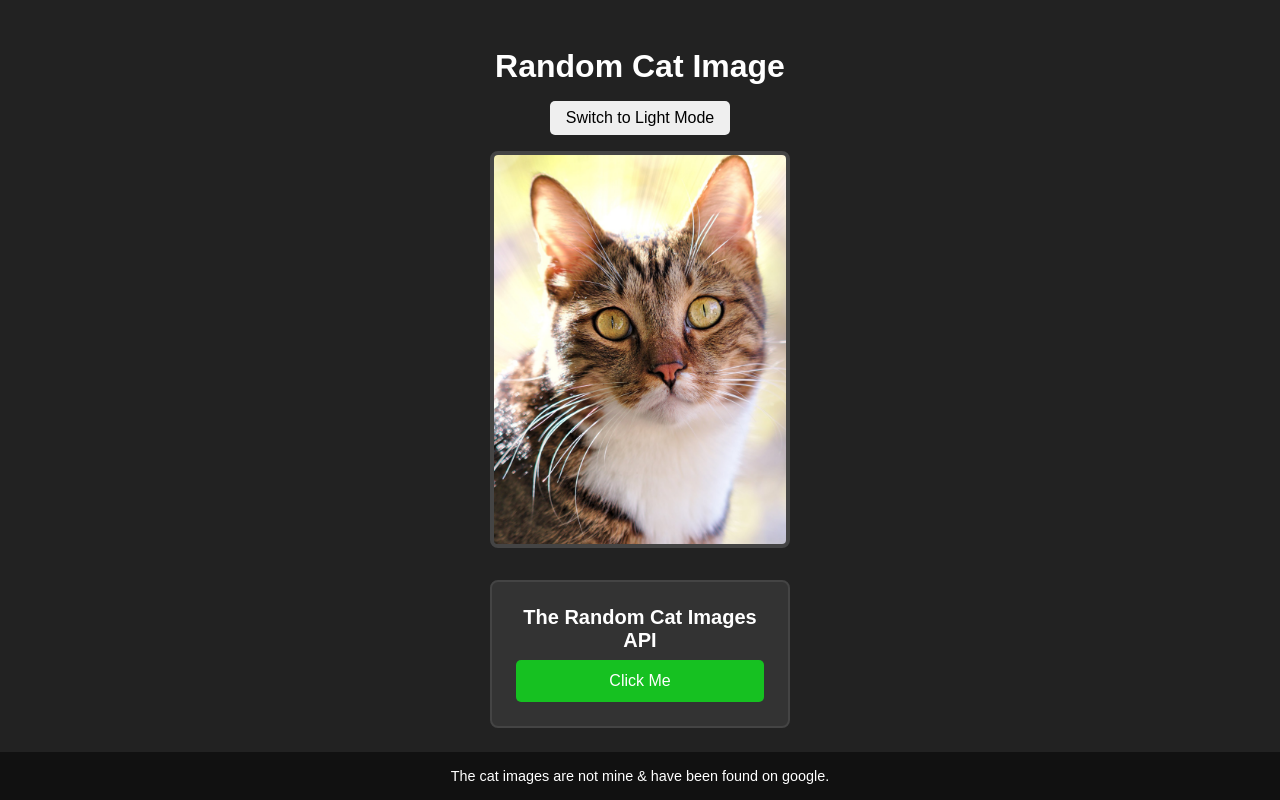
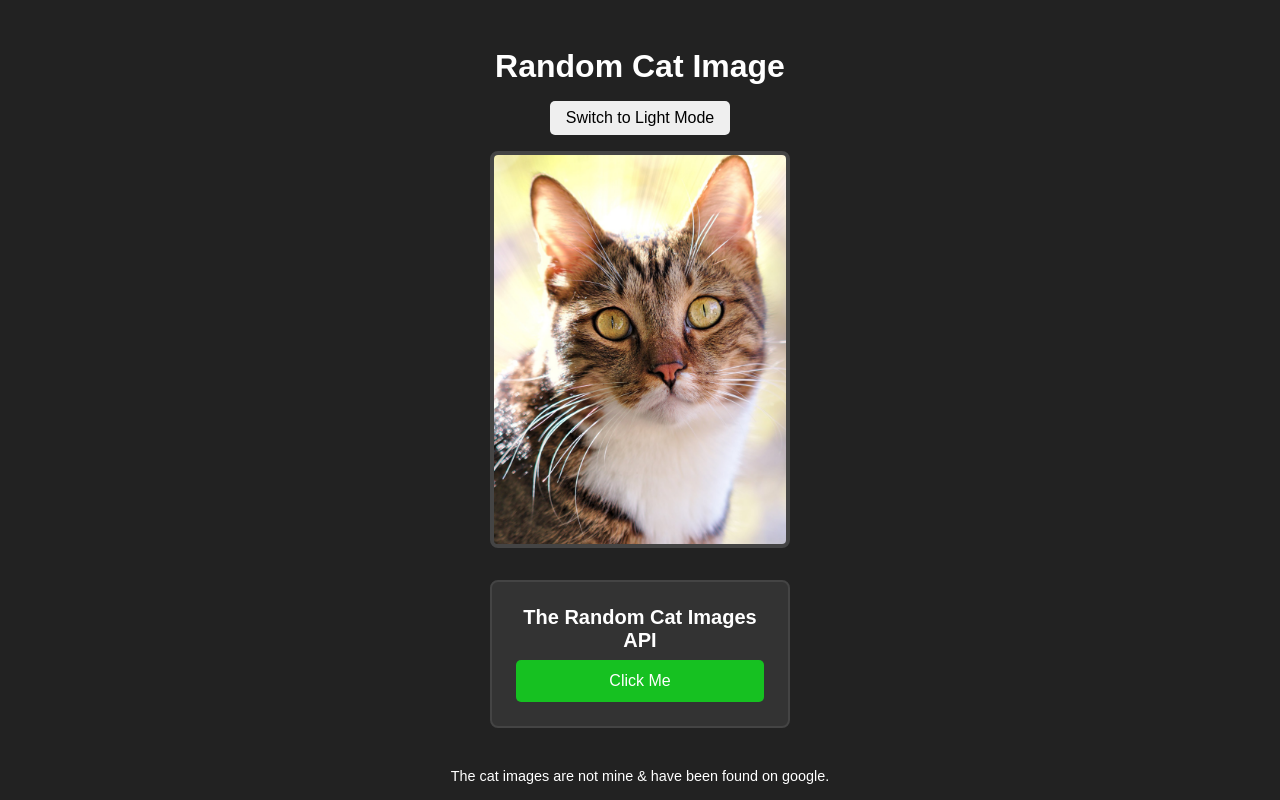
Before and after one commit to mrjokester0101/cat-api, a Next.js app: page / in a window 1280 px wide. Built offline with nearby package versions, Linux system fonts and the light colour scheme.

Commit message:
Update Home.module.css

```diff
--- a/styles/Home.module.css
+++ b/styles/Home.module.css
@@ -33,6 +33,11 @@
   transition: background 0.3s;
 }
 
+/* Light and Dark Mode Styles for Button */
+.toggleButton {
+  transition: background-color 0.3s, color 0.3s;
+}
+
 .light .toggleButton {
   background-color: #444;
   color: #fff;
@@ -43,18 +48,20 @@
   color: #222;
 }
 
+/* Light and Dark Mode Styles for Cat Image */
+.catImage {
+  width: 300px;
+  height: auto;
+  border-radius: 8px;
+  border: 4px solid #444;
+  transition: border 0.3s;
+}
+
 .dark .catImage {
   border: 4px solid #BBB;
 }
 
 .light .catImage {
-  border: 4px solid #444;
-}
-
-.catImage {
-  width: 300px;
-  height: auto;
-  border-radius: 8px;
   border: 4px solid #444;
 }
 
@@ -71,6 +78,16 @@
   width: 100%;
 }
 
+.card {
+  background-color: #333;
+  padding: 1.5rem;
+  border-radius: 8px;
+  text-align: center;
+  width: 300px;
+  border: 2px solid #444;
+  transition: background-color 0.3s, border 0.3s;
+}
+
 .dark .card {
   background-color: #CCC;
   border: 2px solid #BBB;
@@ -78,15 +95,6 @@
 
 .light .card {
   background-color: #333;
-  border: 2px solid #444;
-}
-
-.card {
-  background-color: #333;
-  padding: 1.5rem;
-  border-radius: 8px;
-  text-align: center;
-  width: 300px;
   border: 2px solid #444;
 }
 
@@ -109,6 +117,18 @@
   background-color: #18f327;
 }
 
+.footer {
+  text-align: center;
+  padding: 1rem;
+  font-size: 0.9rem;
+  width: 100%;
+  position: fixed;
+  bottom: 0;
+  left: 0;
+  transition: background-color 0.3s;
+}
+
+/* Light and Dark Mode Styles for Footer */
 .dark .footer {
   background-color: #EEE;
 }
@@ -116,14 +136,3 @@
 .light .footer {
   background-color: #111;
 }
-
-.footer {
-  text-align: center;
-  padding: 1rem;
-  background-color: #111;
-  font-size: 0.9rem;
-  width: 100%;
-  position: fixed;
-  bottom: 0;
-  left: 0;
-}
```
